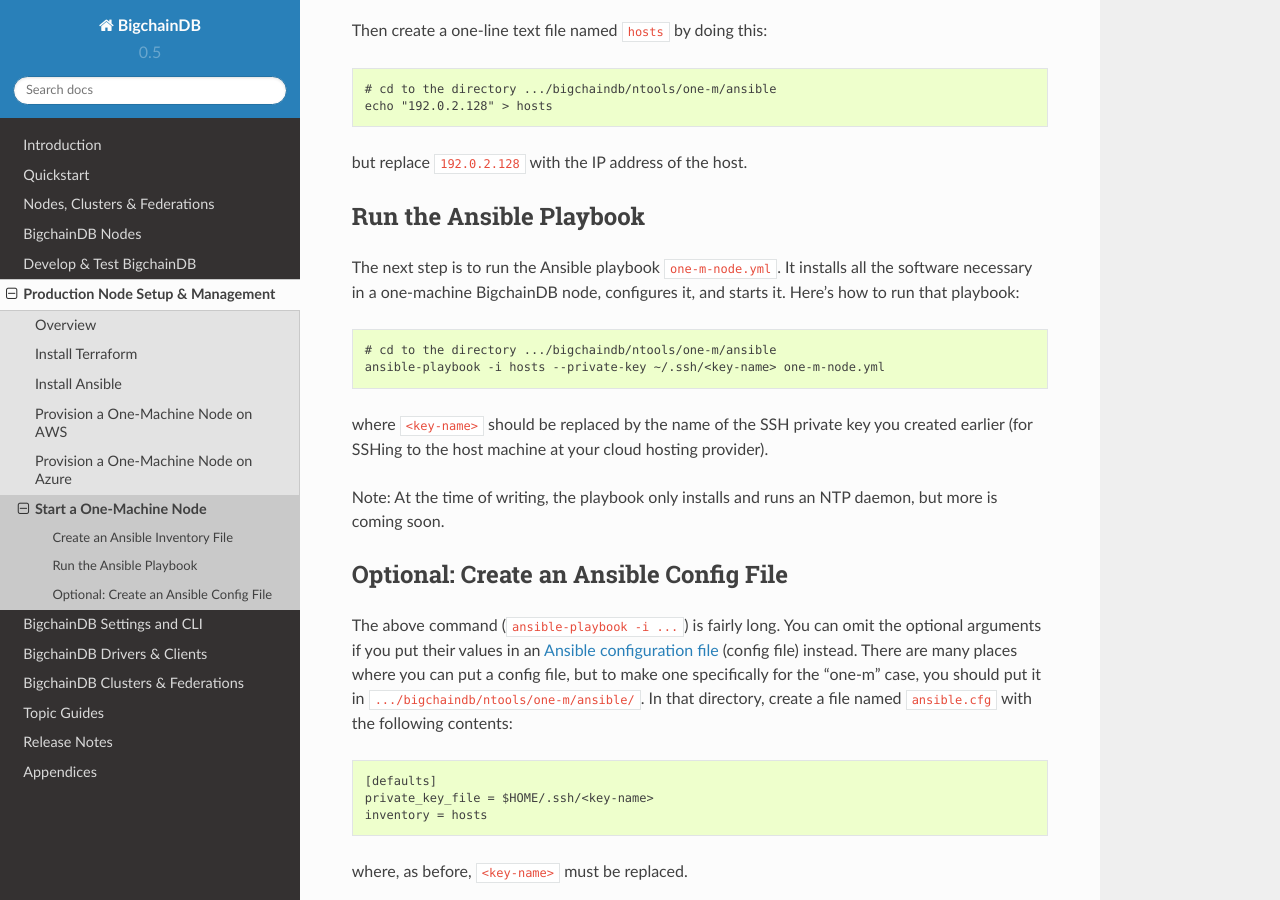
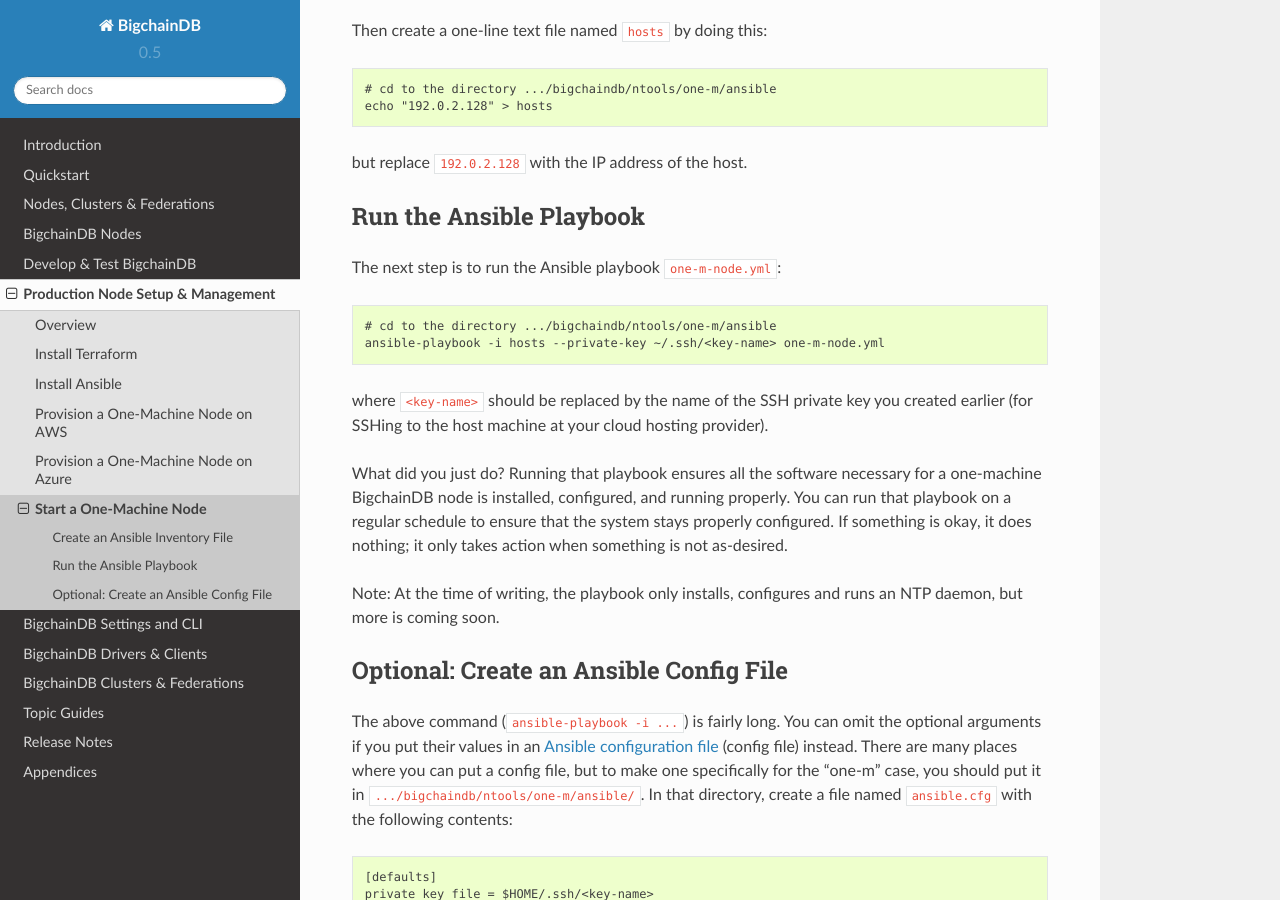
Before and after one commit to thematerials-network/bigchaindb-node, a Sphinx documentation site: the page built from bigchaindb/docs/source/prod-node-setup-mgmt/start-one-m-node.md, in a window 1280 px wide and 900 px high, scrolled down 414 px. Built offline with Sphinx 7.4.7 and the Read the Docs theme 2.0.0, drawn with Linux system fonts in a browser that asks for light colours.

````diff
--- a/bigchaindb/docs/source/prod-node-setup-mgmt/start-one-m-node.md
+++ b/bigchaindb/docs/source/prod-node-setup-mgmt/start-one-m-node.md
@@ -20,7 +20,7 @@ but replace `192.0.2.128` with the IP address of the host.
 
 ## Run the Ansible Playbook
 
-The next step is to run the Ansible playbook `one-m-node.yml`. It installs all the software necessary in a one-machine BigchainDB node, configures it, and starts it. Here's how to run that playbook:
+The next step is to run the Ansible playbook `one-m-node.yml`:
 ```text
 # cd to the directory .../bigchaindb/ntools/one-m/ansible
 ansible-playbook -i hosts --private-key ~/.ssh/<key-name> one-m-node.yml
@@ -28,7 +28,9 @@ ansible-playbook -i hosts --private-key ~/.ssh/<key-name> one-m-node.yml
 
 where `<key-name>` should be replaced by the name of the SSH private key you created earlier (for SSHing to the host machine at your cloud hosting provider).
 
-Note: At the time of writing, the playbook only installs and runs an NTP daemon, but more is coming soon.
+What did you just do? Running that playbook ensures all the software necessary for a one-machine BigchainDB node is installed, configured, and running properly. You can run that playbook on a regular schedule to ensure that the system stays properly configured. If something is okay, it does nothing; it only takes action when something is not as-desired.
+
+Note: At the time of writing, the playbook only installs, configures and runs an NTP daemon, but more is coming soon.
 
 
 ## Optional: Create an Ansible Config File
````
Also changed, not shown: 6 other files.
